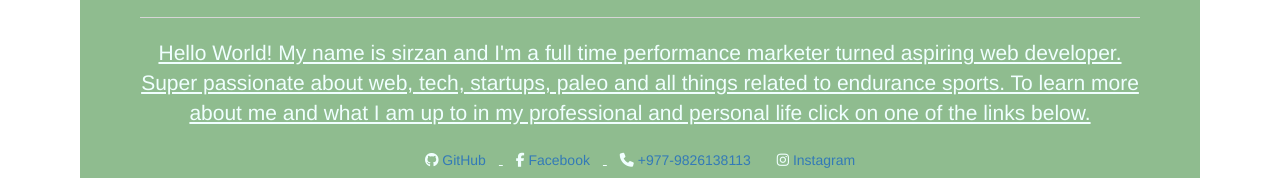
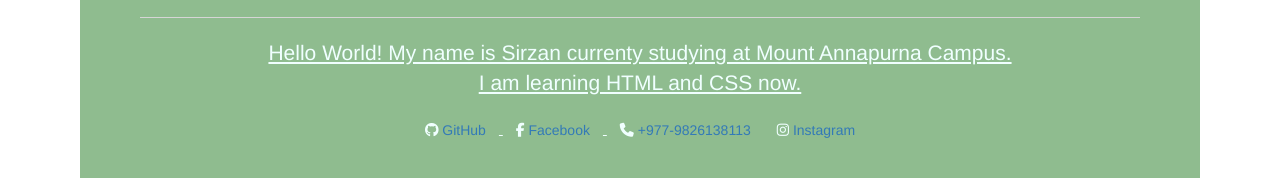
Before and after one commit to Sirzann/portfolio, a plain HTML site: page index.html in a window 1280 px wide. Shown: the part 499-677 px from the top of the page. Drawn offline with nearby package versions, Linux system fonts and the light colour scheme.

Commit message:
bio added

```diff
--- a/index.html
+++ b/index.html
@@ -39,11 +39,7 @@
 			<p class="lead">Performance marketer, aspiring web developer.</p>
             <img src="myimg.JPG" alt="" style="border-radius: 50%;">
 			<hr class="my-4">
-			<p>Hello World! My name is sirzan and I'm a full time performance marketer
-			turned aspiring web developer. Super passionate about web, tech, startups,
-			paleo and all things related to endurance sports. To learn more about me and
-			what I am up to in my professional and personal life click on one of the
-			links below.</p>
+			<p>Hello World! My name is Sirzan currenty studying at Mount Annapurna Campus. <br>I am learning HTML and CSS now. </p>
 			<ul class="buttons">
 				<li class="btn btn-outline-primary">
 					<i aria-hidden="true" class="fa fa-github"></i> <a href=
```
